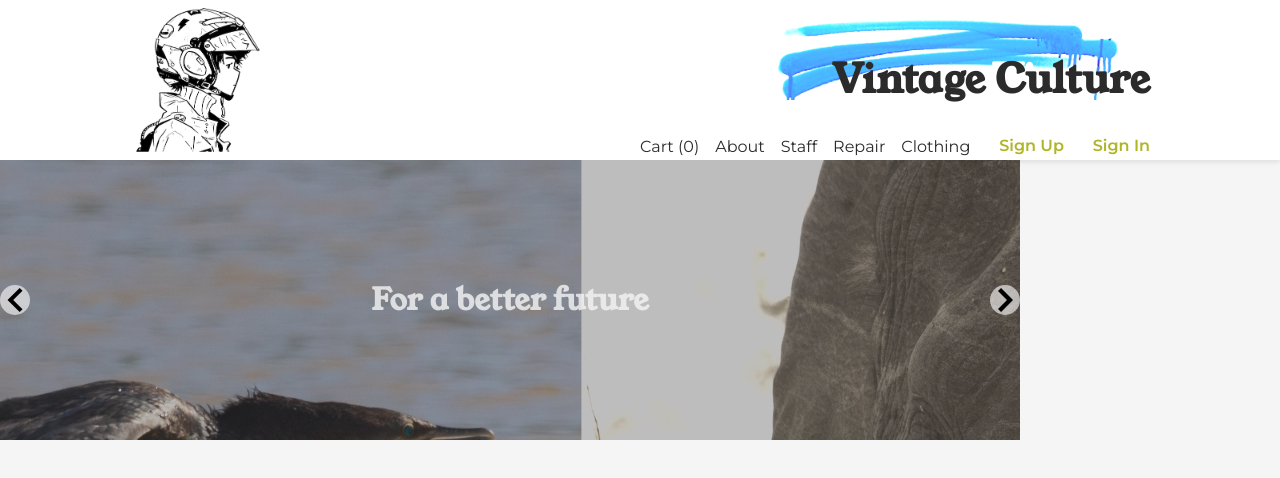
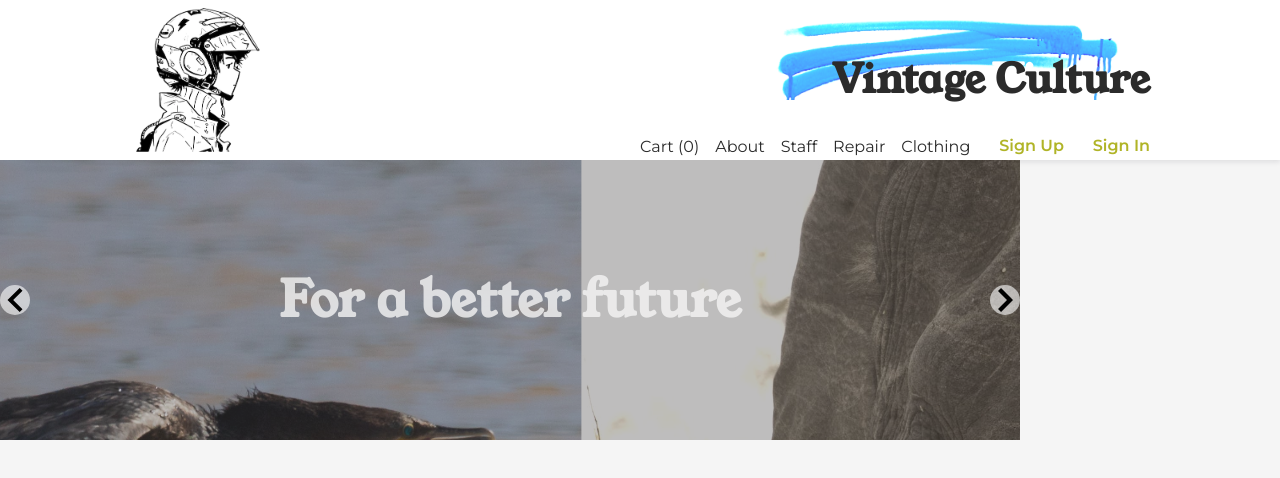
Before and after one commit to andressamachado/vintage-client, a React (Create React App) app: page / in a window 1280 px wide. Shown: the top 478 px of the page. Built offline with nearby package versions, Linux system fonts and the light colour scheme; no server answers.

Commit message:
tablet layout

```diff
--- a/src/components/SlideDeck/slide-deck.scss
+++ b/src/components/SlideDeck/slide-deck.scss
@@ -1,5 +1,6 @@
 @use "../../styles/partials/displayFlexbox" as *;
 @use "../../styles/partials/variables" as *;
+@use "../../styles/partials/breakpoints" as *;
 
 // https://react-slideshow-image.netlify.app/?path=/story/introduction--page
 
@@ -32,6 +33,9 @@
       color: $light-font-color;
       opacity: 80%;
       font-size: 30px;
+      @include tabletMode {
+        font-size: 50px;
+      }
     }
   }
 
@@ -42,6 +46,9 @@
     img {
       height: auto;
       width: 100%;
+      @include tabletMode {
+        object-fit: cover;
+      }
     }
   }
 
```
